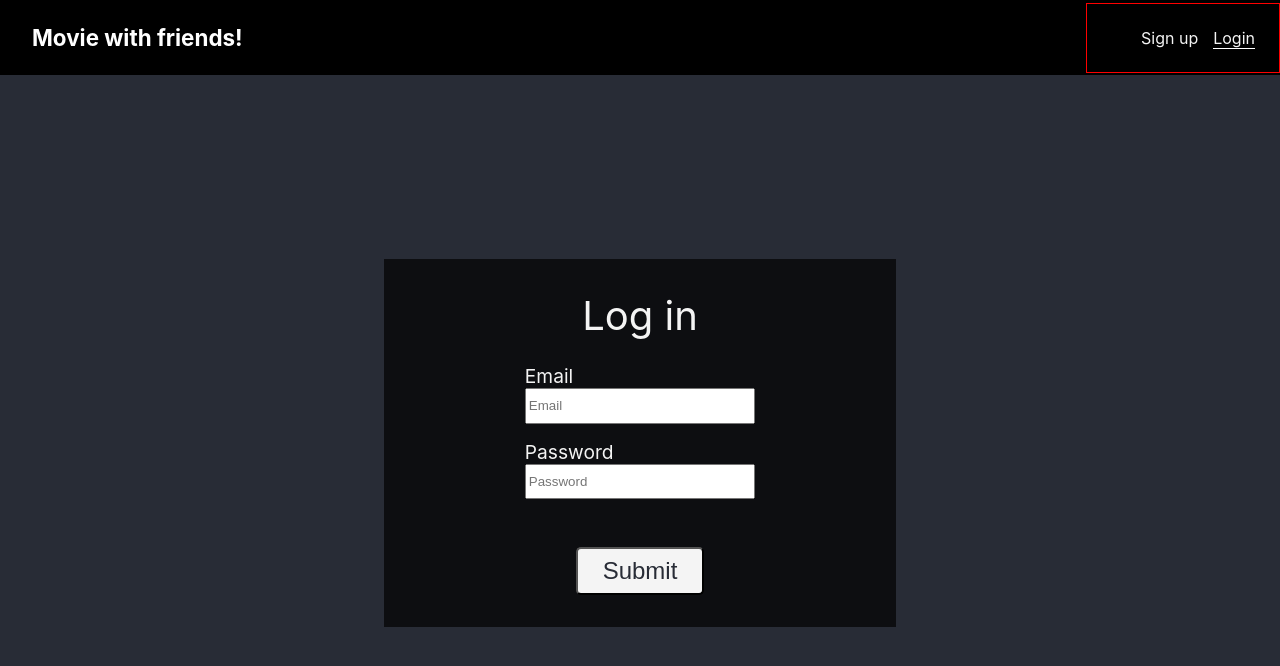
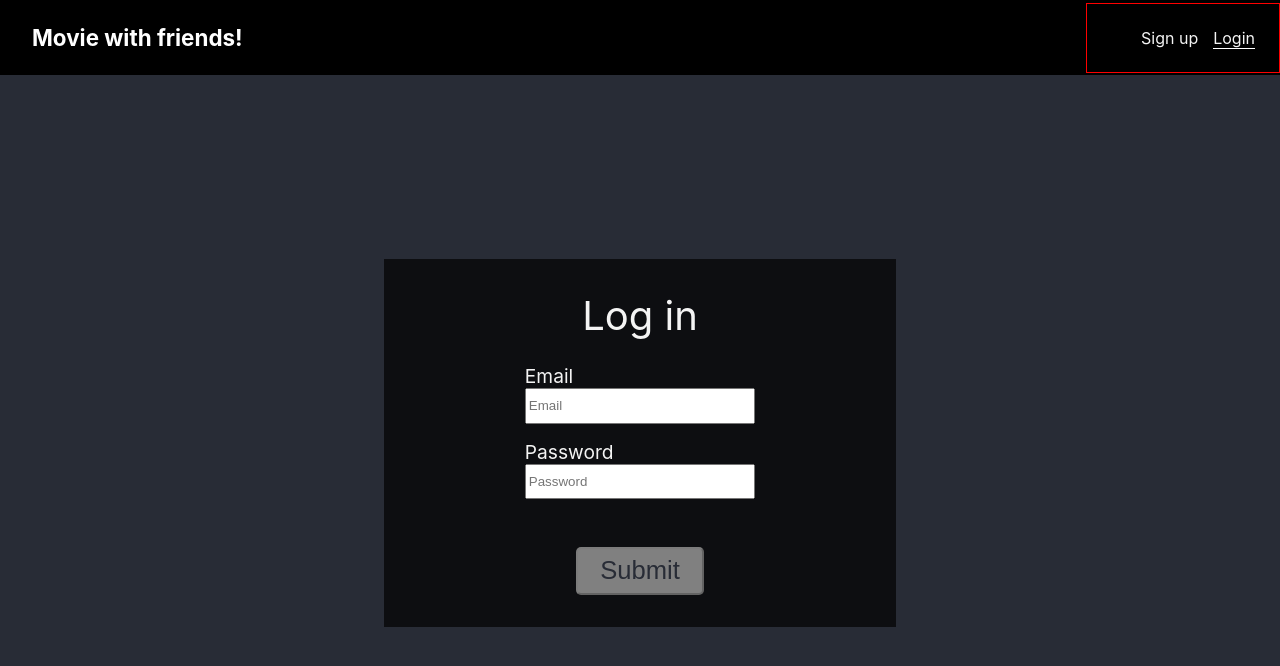
Before and after one commit to Steven2120/fullstack-mern-movie-with-friends, a React (Create React App) app in the folder auth-frontend/: page /login in a window 1280 px wide. Shown: the top 666 px of the page. Built offline with nearby package versions, Linux system fonts and the light colour scheme.

Commit message:
Succesfully debugged issue where app broke when both errors on login page were triggered.

```diff
--- a/auth-frontend/src/components/Login/Login.js
+++ b/auth-frontend/src/components/Login/Login.js
@@ -16,7 +16,7 @@ export class Login extends Component {
     password: "",
     passwordError: "",
     passwordOnFocus: false,
-    canSubmit: false,
+    canSubmit: true,
   };
 
   componentDidMount() {
@@ -33,12 +33,10 @@ export class Login extends Component {
         [event.target.name]: event.target.value,
       },
       () => {
-        console.log(this.state.counter);
         if (event.target.name === "email") {
           if (isEmpty(this.state.email)) {
             this.setState({
               emailError: "Email cannot be empty",
-              canSubmit: true,
             });
           } else {
             this.setState({
@@ -51,7 +49,6 @@ export class Login extends Component {
           if (isEmpty(this.state.password)) {
             this.setState({
               passwordError: "Password cannot be empty",
-              canSubmit: true,
             });
           } else {
             this.setState({
@@ -71,11 +68,11 @@ export class Login extends Component {
           this.state.passwordError.length === 0
         ) {
           this.setState({
-            canSubmit: false,
+            canSubmit: true,
           });
         } else {
           this.setState({
-            canSubmit: true,
+            canSubmit: false,
           });
         }
       }
@@ -171,7 +168,14 @@ export class Login extends Component {
             </div>
 
             <div className="button-container">
-              <button type="submit" disabled={canSubmit}>
+              <button
+                type="submit"
+                disabled={
+                  canSubmit ||
+                  this.state.emailError.length > 0 ||
+                  this.state.passwordError.length > 0
+                }
+              >
                 Submit
               </button>
             </div>
--- a/auth-frontend/src/components/Signup/Signup.js
+++ b/auth-frontend/src/components/Signup/Signup.js
@@ -205,8 +205,6 @@ export class Signup extends Component {
   };
 
   componentDidUpdate(prevProps, prevState) {
-    console.log(prevState.isButtonDisabled);
-
     if (prevState.isButtonDisabled === true) {
       if (
         this.state.firstNameOnFocus &&
```
